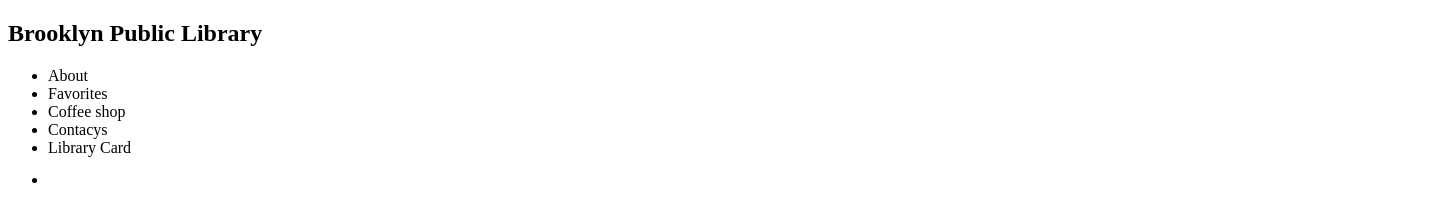
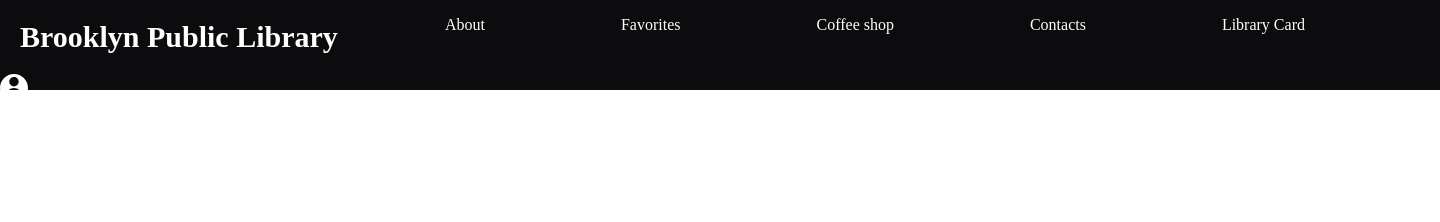
Before and after one commit to Hukuta02/rsschool-cv, a plain HTML site: page index.html in a window 1280 px wide. Shown: the whole page, 1440 px wide, since content can reach past the window. Drawn offline with Linux system fonts and the light colour scheme.

Commit message:
feat: header 70%

```diff
--- a/index.html
+++ b/index.html
@@ -9,19 +9,19 @@
     <link rel="stylesheet" href="styles.css">
 </head>
 
-<body>
+<body class="page-body">
     <header class="main-header">
         <h2 class="header-h">Brooklyn Public Library</h2>
         <nav class="header-nav">
-            <ul class="nav-ul">
-                <li class="nav-item">About</li>
-                <li class="nav-item">Favorites</li>
-                <li class="nav-item">Coffee shop</li>
-                <li class="nav-item">Contacys</li>
-                <li class="nav-item">Library Card</li>
-                <li class="nav-item"><img src="assets/icons/icon_profile.svg" alt="icon_profile"></li>
+            <ul class="nav-list">
+                <li class="nav-item"><a class="nav-link" href="#">About</a></li>
+                <li class="nav-item"><a class="nav-link" href="#">Favorites</a></li>
+                <li class="nav-item"><a class="nav-link" href="#">Coffee shop</a></li>
+                <li class="nav-item"><a class="nav-link" href="#">Contacts</a></li>
+                <li class="nav-item"><a class="nav-link" href="#">Library Card</a</li>
             </ul>
         </nav>
+        <a class="icon-link" href="#"><img class="nav-icon" src="assets/icons/icon_profile.svg" alt="icon_profile"></a>
     </header>
 </body>
 
--- a/styles.css
+++ b/styles.css
@@ -0,0 +1,43 @@
+/* Global */
+
+html {
+    max-width: 100%;
+}
+
+.page-body {
+    min-height: 100%;
+    margin: 0;
+}
+
+/* Header */
+
+.main-header {
+    width: 1440px;
+    height: 90px;
+    display: grid;
+    grid-template-columns: 3fr 1fr 1fr;
+    color: #fff;
+    background-color: #0c0c0e;
+}
+
+.header-h{
+    font-size: 30px;
+    margin: 20px;
+}
+
+.header-nav {
+    height: 50px;
+    width: 900px;
+}
+
+.nav-list {
+    display: flex;
+    flex-wrap: wrap;
+    list-style: none;
+    justify-content: space-between;
+}
+
+.nav-link {
+    text-decoration: none;
+    color: #fff;
+}
```
